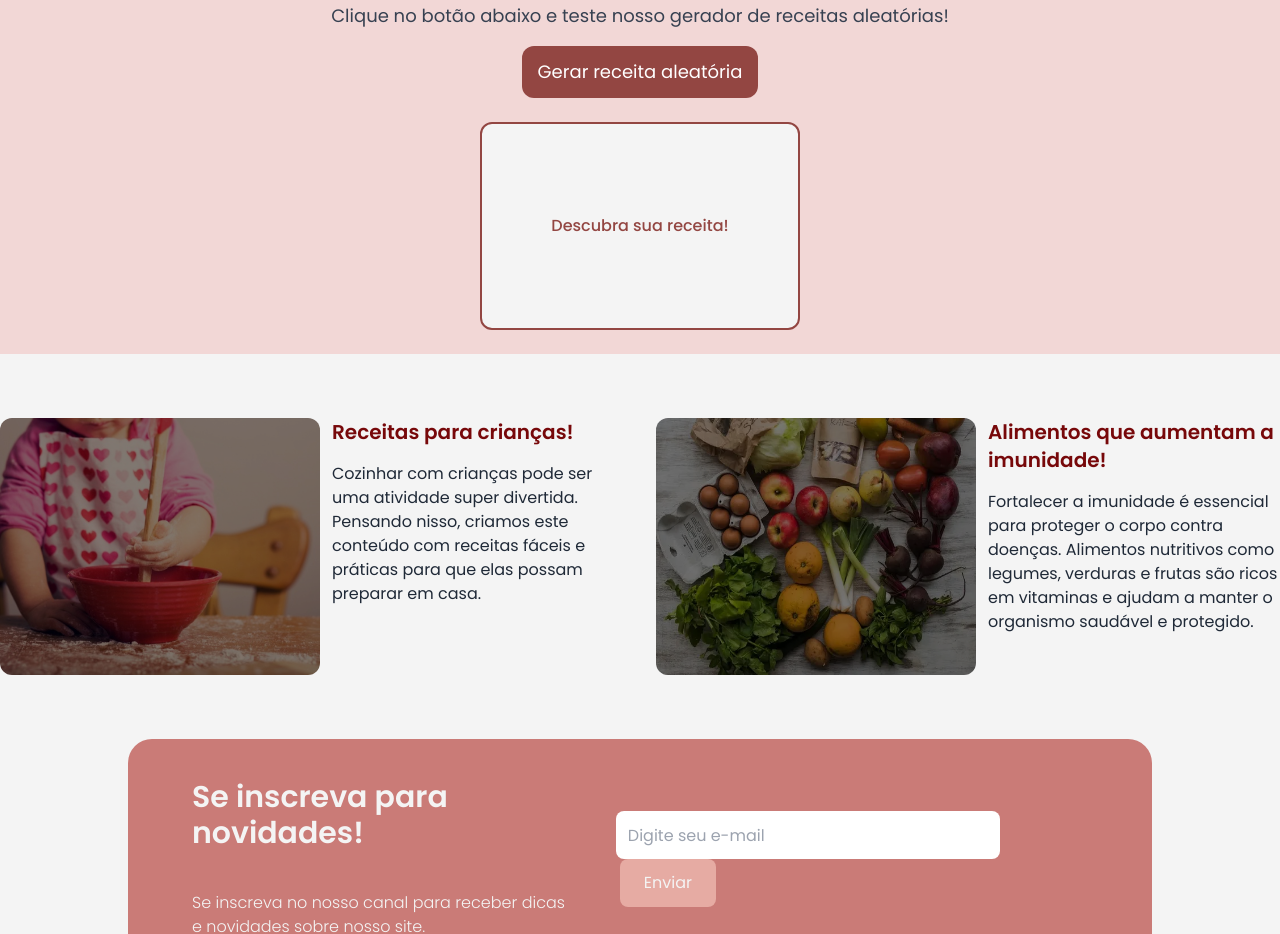
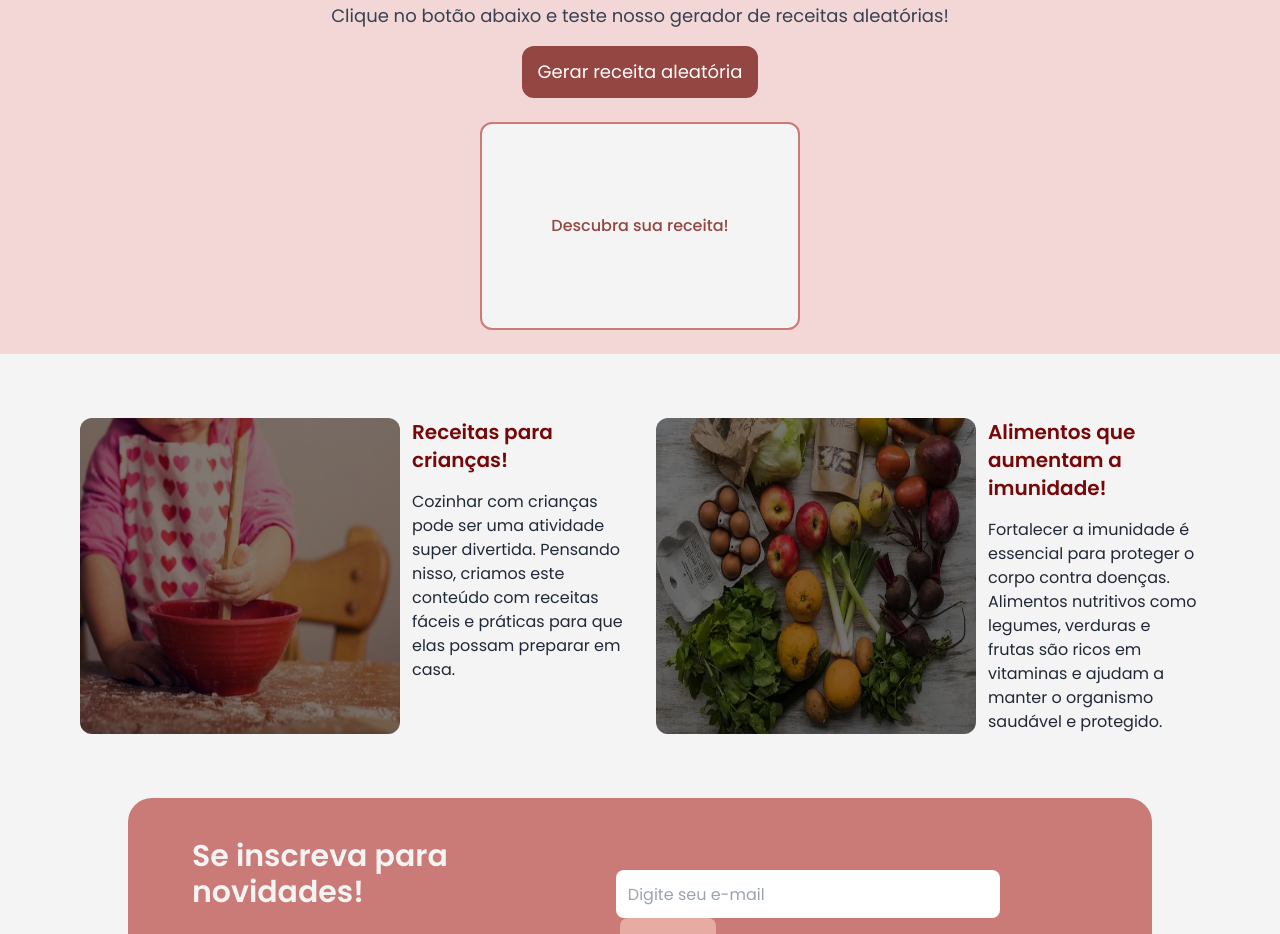
Before and after one commit to CarolTagliaferro/SiteReceitas, a React (Create React App) app: page / in a window 1280 px wide. Shown: the part 2143-3077 px from the top of the page. Built offline with nearby package versions, Linux system fonts and the light colour scheme.

Commit message:
ajuste no design

```diff
--- a/src/pages/Home/components/fourthSection.tsx
+++ b/src/pages/Home/components/fourthSection.tsx
@@ -5,7 +5,8 @@ import { NavLink } from "react-router-dom";
 
 const FourthSection = () => {
   return (
-    <div className="container mx-auto my-16">
+    <div className="mx-20 my-16">
+      <div className="container">
         <div className="grid grid-cols-2 gap-8">
           <NavLink to="/kids" className="flex">
             <img
@@ -37,14 +38,15 @@ const FourthSection = () => {
               </h2>
               <p className="pt-4 text-gray-800">
                 Fortalecer a imunidade é essencial para proteger o corpo contra
-              doenças. Alimentos nutritivos como legumes, verduras e frutas são
-              ricos em vitaminas e ajudam a manter o organismo saudável e
+                doenças. Alimentos nutritivos como legumes, verduras e frutas
+                são ricos em vitaminas e ajudam a manter o organismo saudável e
                 protegido.
               </p>
             </div>
           </NavLink>
         </div>
       </div>
+    </div>
   );
 };
 
--- a/src/pages/Home/components/thirdSection.tsx
+++ b/src/pages/Home/components/thirdSection.tsx
@@ -41,7 +41,7 @@ const ThirdSection: React.FC = () => {
         </div>
       ) : (
         <div className="pt-3">
-          <div className="w-80 h-52 border-2 border-solid border-titleRandom bg-bgWhite flex flex-col justify-center items-center rounded-xl">
+          <div className="w-80 h-52 border-2 border-solid border-bgDark bg-bgWhite flex flex-col justify-center items-center rounded-xl">
             <p className="text-titleRandom font-medium">
               Descubra sua receita!
             </p>
--- a/src/pages/Receitas/components/receitasAll.tsx
+++ b/src/pages/Receitas/components/receitasAll.tsx
@@ -54,7 +54,7 @@ const ReceitasAll: React.FC = () => {
           />
         </div>
       </div>
-      <div className="grid grid-cols-5 gap-5 justify-items-center mx-10 my-5">
+      <div className="grid grid-cols-4 gap-5 justify-items-center mx-10 my-5">
         {filteredRecipes.length > 0 ? (
           filteredRecipes.map((receita: Recipe) => (
             <RecipeCard key={receita.id} recipes={receita} />
```
Lines whose indentation alone changed are shown as unchanged.
